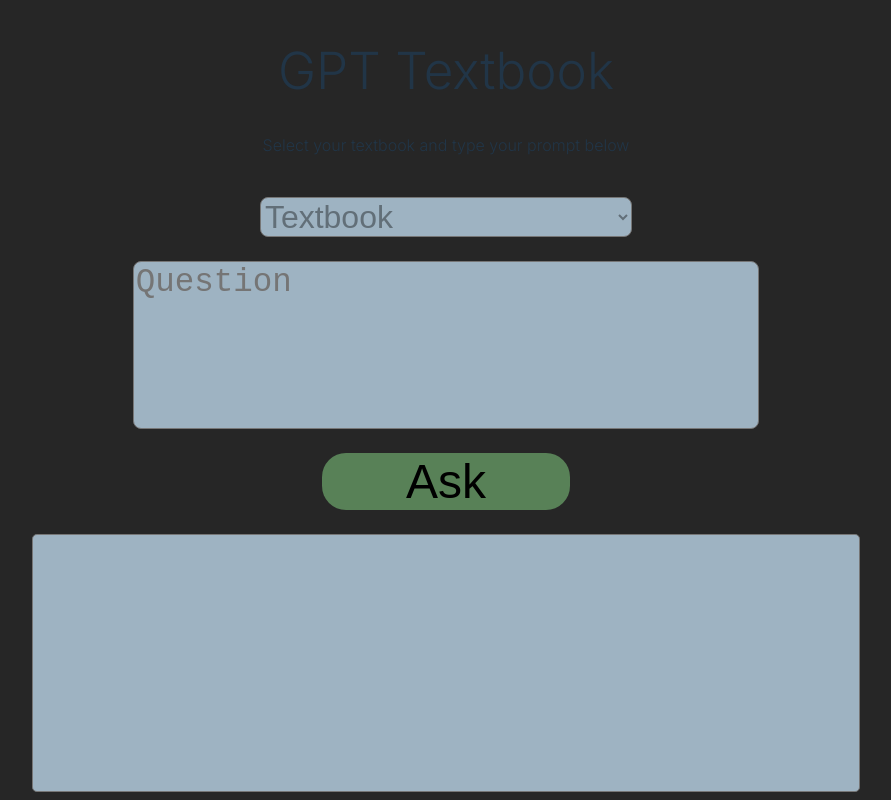
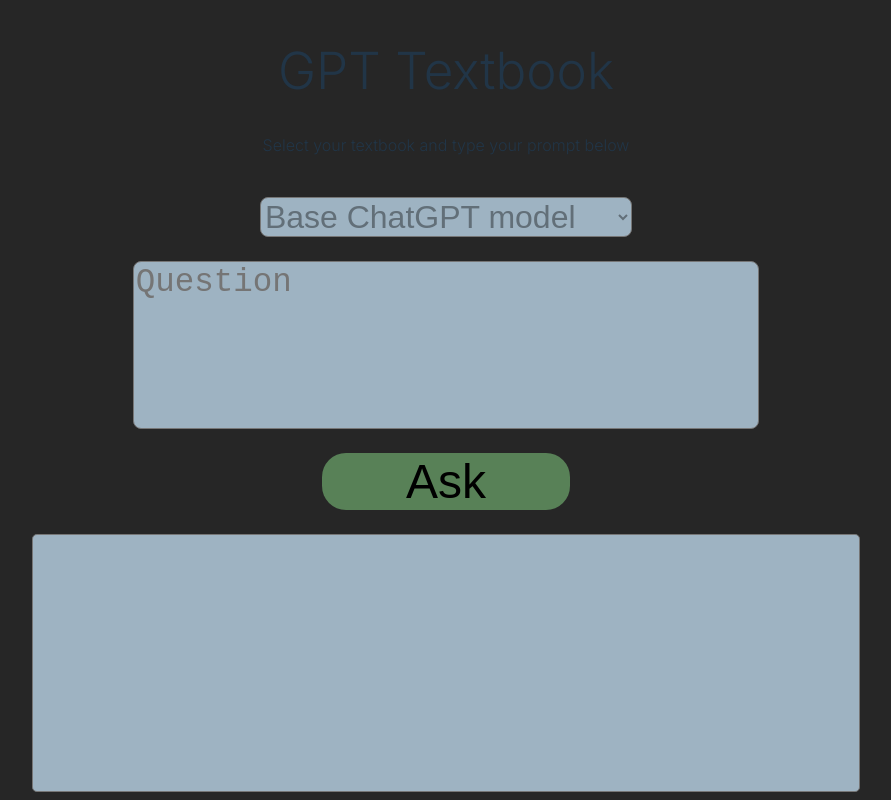
Before and after one commit to DEboy2007/GPTTextbook, a React (Vite) app in the folder gpt-textbook/: page / in a window 1280 px wide. Shown: the whole page, without its empty margins (194-1085 px from the left). Built offline with nearby package versions, Linux system fonts and the light colour scheme; no server answers.

Commit message:
Added Base GPT model option

```diff
--- a/gpt-textbook/src/pages/Service.jsx
+++ b/gpt-textbook/src/pages/Service.jsx
@@ -98,7 +98,7 @@
                 <div className="question">
                     <form ref={formRef} onSubmit={handleSubmit}>
                         <select name="textbook" id="textbook" onChange={handleModelChange}>
-                            <option value="gpt-3.5-turbo">Textbook</option>
+                            <option value="gpt-3.5-turbo">Base ChatGPT model</option>
                             <option value="curie:ft-personal-2023-05-19-18-07-57">AP European History</option>
                         </select>
                         <br />
```
